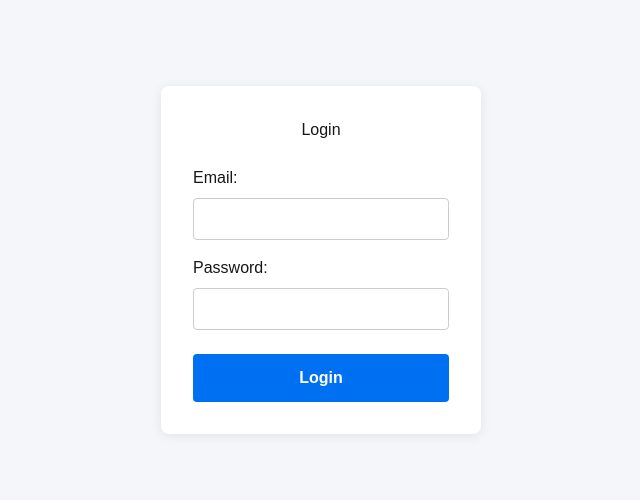
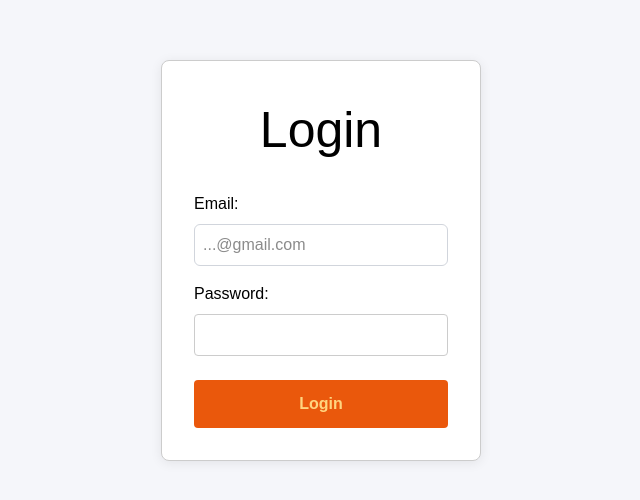
Before and after one commit to MinhTamjs/Intern-New, a Next.js app: page / in a window 1280 px wide. Shown: the part 140-640 px from the top of the page, without its empty margins (319-959 px from the left). Built offline with nearby package versions, Linux system fonts and the light colour scheme.

Commit message:
chinh sua dev

```diff
--- a/src/app/page.tsx
+++ b/src/app/page.tsx
@@ -28,28 +28,25 @@ export default function Home() {
           padding: "2rem",
           borderRadius: "8px",
           boxShadow: "0 2px 12px rgba(0,0,0,0.08)",
-          minWidth: "320px"
+          minWidth: "320px",
+          border: "1px solid #ccc"
         }}
       >
-        <h1 style={{ textAlign: "center", marginBottom: "1.5rem" }}>Login</h1>
+        <h1 style={{ fontSize: "50px",fontStyle:"bold", textAlign: "center",color: "black", marginBottom: "1.5rem" }}>Login</h1>
         <div style={{ marginBottom: "1rem" }}>
-          <label htmlFor="email" style={{ display: "block", marginBottom: ".5rem" }}>Email:</label>
+          <label htmlFor="email" style={{ display: "block",color: "black", marginBottom: ".5rem" }}>Email:</label>
           <input
             type="email"
             id="email"
+            placeholder="...@gmail.com"
             value={email}
             onChange={(e) => setEmail(e.target.value)}
             required
-            style={{
-              width: "100%",
-              padding: ".5rem",
-              borderRadius: "4px",
-              border: "1px solid #ccc"
-            }}
+            className="w-full p-2 rounded-md border border-gray-300 placeholder-black-800"
           />
         </div>
         <div style={{ marginBottom: "1.5rem" }}>
-          <label htmlFor="password" style={{ display: "block", marginBottom: ".5rem" }}>Password:</label>
+          <label htmlFor="password" style={{ display: "block",color: "black", marginBottom: ".5rem" }}>Password:</label>
           <input
             type="password"
             id="password"
@@ -71,11 +68,12 @@ export default function Home() {
             padding: ".75rem",
             borderRadius: "4px",
             border: "none",
-            background: "#0070f3",
-            color: "#fff",
+            background: "#EA580C",
+            color: "#FFD580",
             fontWeight: "bold",
             fontSize: "1rem",
-            cursor: "pointer"
+            cursor: "pointer",
+
           }}
         >
           Login
```
